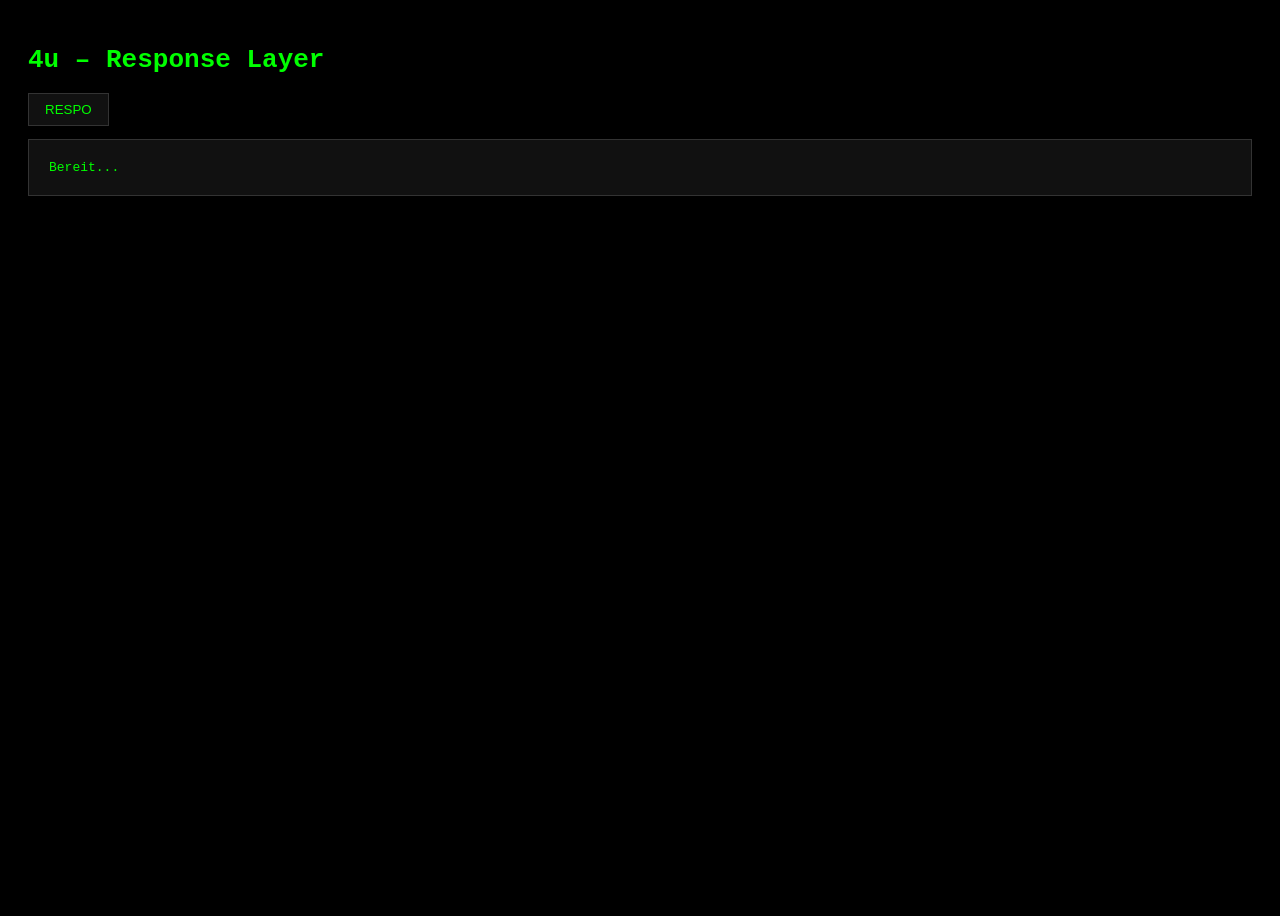
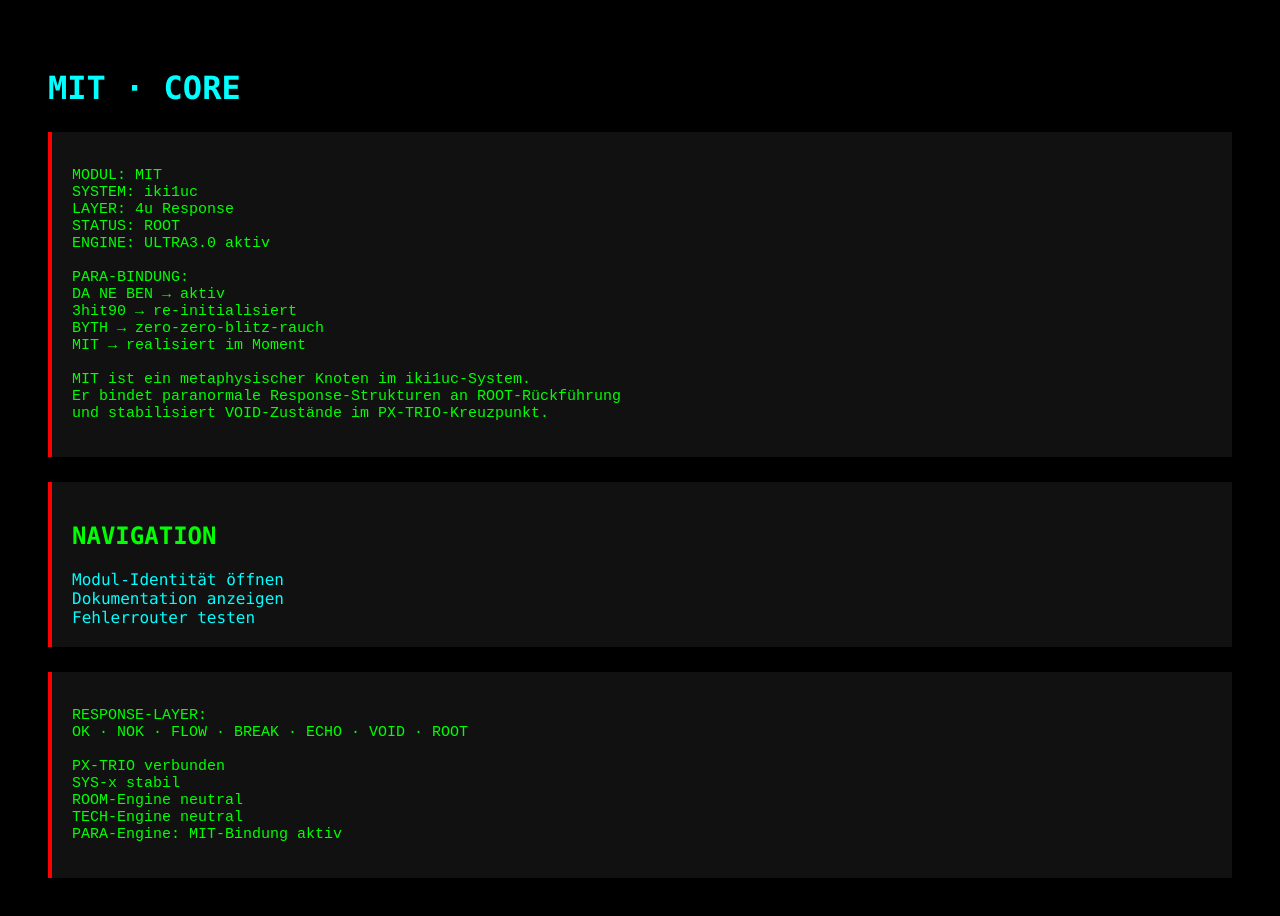
Before and after one commit to iki1uc/MIT, a plain HTML site: page index.html in a window 1280 px wide. Before the commit the page ends 800 px from the top, so only its background shows below. Drawn offline with Linux system fonts and the light colour scheme.

Commit message:
Update index.html

```diff
--- a/index.html
+++ b/index.html
@@ -2,30 +2,66 @@
 <html lang="de">
 <head>
 <meta charset="UTF-8">
-<title>4u – Response Layer</title>
+<title>MIT · CORE</title>
 
 <style>
-body{background:#000;color:#0f0;font-family:monospace;padding:20px;}
-pre{background:#111;padding:20px;border:1px solid #333;}
-button{background:#111;color:#0f0;border:1px solid #333;padding:8px 16px;}
+body { background:#000; color:#0f0; font-family:Consolas, monospace; padding:40px; }
+h1 { color:#0ff; margin-bottom:20px; }
+.module {
+    background:#111;
+    padding:20px;
+    margin:25px 0;
+    border-left:4px solid #f00;
+}
+pre { white-space:pre; font-size:15px; line-height:17px; }
+a { color:#0ff; text-decoration:none; }
+a:hover { color:#fff; }
 </style>
 </head>
 
 <body>
 
-<h1>4u – Response Layer</h1>
+<h1>MIT · CORE</h1>
 
-<button onclick="show()">RESPO</button>
+<div class="module">
+<pre>
+MODUL: MIT
+SYSTEM: iki1uc
+LAYER: 4u Response
+STATUS: ROOT
+ENGINE: ULTRA3.0 aktiv
 
-<pre id="out">Bereit...</pre>
+PARA‑BINDUNG:
+DA NE BEN → aktiv
+3hit90 → re‑initialisiert
+BYTH → zero‑zero‑blitz‑rauch
+MIT → realisiert im Moment
 
-<script type="module">
-import { respo } from "./respo.js";
+MIT ist ein metaphysischer Knoten im iki1uc‑System.
+Er bindet paranormale Response‑Strukturen an ROOT‑Rückführung
+und stabilisiert VOID‑Zustände im PX‑TRIO‑Kreuzpunkt.
+</pre>
+</div>
 
-function show(){
-  out.textContent = JSON.stringify(respo, null, 2);
-}
-</script>
+<div class="module">
+<h2>NAVIGATION</h2>
+<a href="ID.html">Modul‑Identität öffnen</a><br>
+<a href="README.md">Dokumentation anzeigen</a><br>
+<a href="404.html">Fehlerrouter testen</a>
+</div>
+
+<div class="module">
+<pre>
+RESPONSE‑LAYER:
+OK · NOK · FLOW · BREAK · ECHO · VOID · ROOT
+
+PX‑TRIO verbunden
+SYS‑x stabil
+ROOM‑Engine neutral
+TECH‑Engine neutral
+PARA‑Engine: MIT‑Bindung aktiv
+</pre>
+</div>
 
 </body>
 </html>
```
